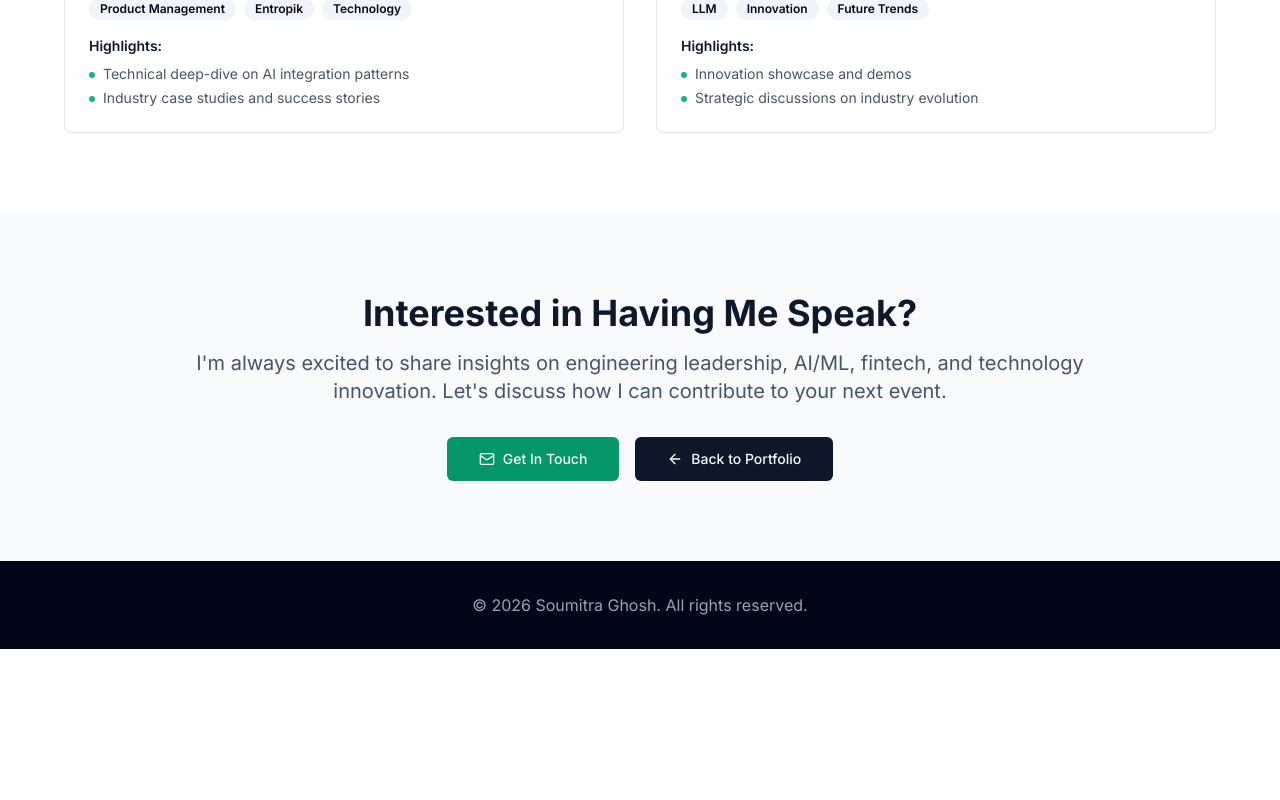
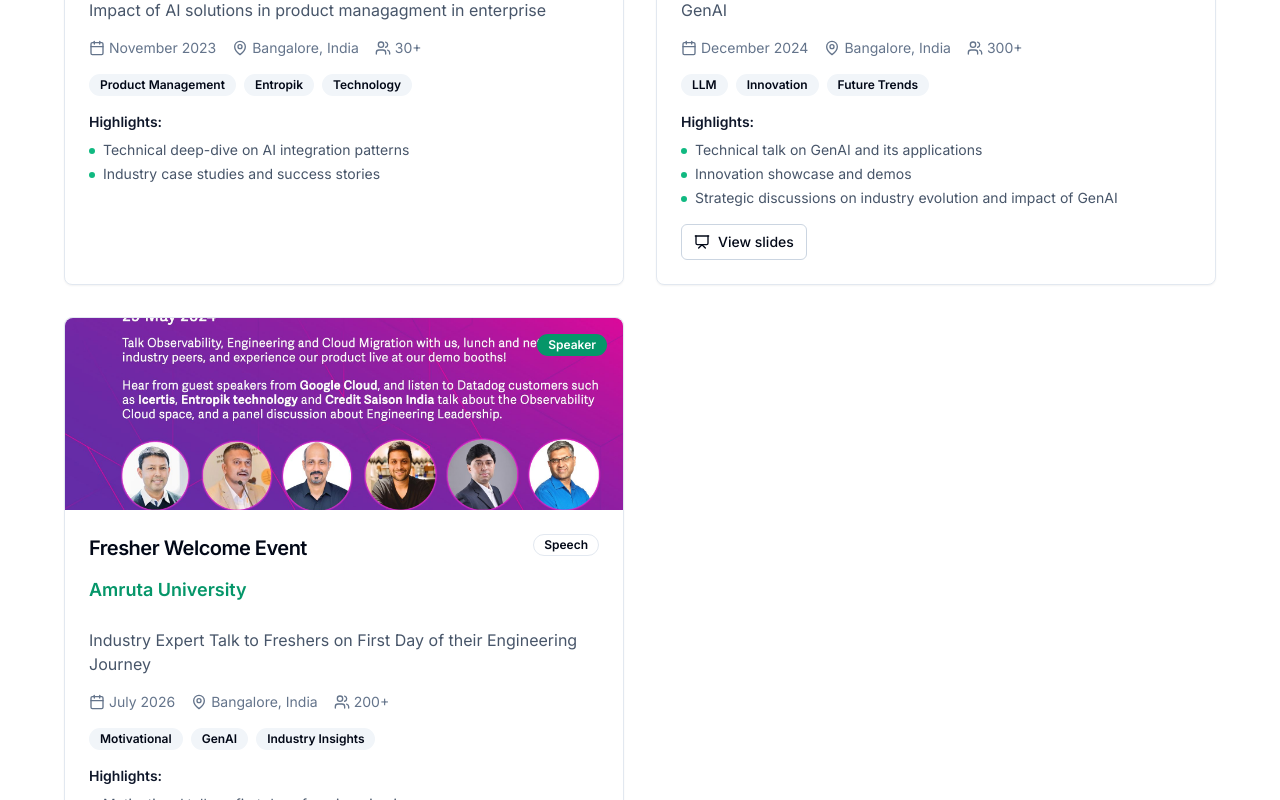
Before and after one commit to soumitra74/website, a Next.js app: page /events in a window 1280 px wide. Shown: the part 1580-2380 px from the top of the page. Before the commit the page ends 2229 px from the top, so only its background shows below. Built offline with nearby package versions, Linux system fonts and the light colour scheme; no server answers.

Commit message:
Added embed view for slides

```diff
--- a/data/content.json
+++ b/data/content.json
@@ -549,9 +549,11 @@
           "/images/events/ProductTank2004-banner.jpg"
         ],
         "tags": ["Product Management", "Market Research", "Emotion AI"],
+        "slides": "https://drive.google.com/file/d/1Mlc4x6Gcuz8LvPcf_ANTtnNpTL3FGJwS/preview",
         "highlights": [
           "Uncovering the transformative power of user analytics on business decisions",
           "Product Prioritisation principles and frameworks",
+          "Emotion AI and its applications",
           "Community building and networking"
         ]
       },
@@ -582,7 +584,7 @@
         "date": "December 2024",
         "location": "Bangalore, India",
         "description": "GenAI",
-        "role": "Panelist",
+        "role": "Tech Talk; Panelist",
         "attendees": "300+",
         "institution": "Visionet",
         "image": "/images/events/visionet-summit.png",
@@ -590,9 +592,33 @@
           "/images/events/visionet-summit.png"
         ],
         "tags": ["LLM", "Innovation", "Future Trends"],
+        "slides": "https://drive.google.com/file/d/1rUUMXW3SrW9mwwV1fuuH7PZnwnq7nyvB/preview",
         "highlights": [
+          "Technical talk on GenAI and its applications",
           "Innovation showcase and demos",
-          "Strategic discussions on industry evolution"
+          "Strategic discussions on industry evolution and impact of GenAI"
+        ]
+      },
+      {
+        "id": 5,
+        "title": "Fresher Welcome Event",
+        "type": "Speech",
+        "date": "July 2026",
+        "location": "Bangalore, India",
+        "description": "Industry Expert Talk to Freshers on First Day of their Engineering Journey",
+        "role": "Speaker",
+        "attendees": "200+",
+        "institution": "Amruta University",
+        "image": "/images/events/datadog-live-banner.jpg",
+        "photos": [
+          "/images/events/datadog-live-banner.jpg"
+        ],
+        "tags": ["Motivational", "GenAI", "Industry Insights"],
+        "slides": "https://docs.google.com/presentation/d/1pPE-AoAnMGRFoqT-8minG2esvkUcGY231G29IIj3zS0/embed?start=false&loop=false&delayms=3000",
+        "highlights": [
+          "Motivational talk on first day of engineering journey",
+          "Industry insights and future trends",
+          "GenAI and its applications"
         ]
       }
     ]
--- a/src/app/events/page.tsx
+++ b/src/app/events/page.tsx
@@ -1,5 +1,5 @@
 import React from 'react'
-import { ArrowLeft, Calendar, MapPin, Users, ExternalLink, Mail } from 'lucide-react'
+import { ArrowLeft, Calendar, MapPin, Users, Mail } from 'lucide-react'
 import { Button } from '@/components/ui/button'
 import { Card, CardContent, CardDescription, CardHeader, CardTitle } from '@/components/ui/card'
 import { Badge } from '@/components/ui/badge'
@@ -10,6 +10,7 @@ import { getContentServer } from '@/lib/content-server'
 import { ContentData } from '@/lib/content'
 import Link from 'next/link'
 import { EventPhotoCarousel } from '@/components/event-photo-carousel'
+import { EventSlidesViewer } from '@/components/event-slides-viewer'
 import type { Metadata } from 'next'
 
 export const metadata: Metadata = {
@@ -124,6 +125,10 @@ export default async function EventsPage() {
                       ))}
                     </ul>
                   </div>
+
+                  {event.slides && (
+                    <EventSlidesViewer url={event.slides} title={event.title} />
+                  )}
                 </CardContent>
               </Card>
             ))}
--- /dev/null
+++ b/src/components/event-slides-viewer.tsx
@@ -0,0 +1,105 @@
+'use client'
+
+import React from 'react'
+import { ExternalLink, Presentation, X } from 'lucide-react'
+import { Button } from '@/components/ui/button'
+import { getSlidesEmbedUrl, getSlidesOpenUrl } from '@/lib/slides'
+
+interface EventSlidesViewerProps {
+  url: string
+  title: string
+}
+
+export function EventSlidesViewer({ url, title }: EventSlidesViewerProps) {
+  const [isOpen, setIsOpen] = React.useState(false)
+  const embedUrl = getSlidesEmbedUrl(url)
+  const openUrl = getSlidesOpenUrl(url)
+
+  React.useEffect(() => {
+    if (!isOpen) return
+
+    const previousOverflow = document.body.style.overflow
+    document.body.style.overflow = 'hidden'
+
+    const handleKeyDown = (event: KeyboardEvent) => {
+      if (event.key === 'Escape') {
+        setIsOpen(false)
+      }
+    }
+
+    window.addEventListener('keydown', handleKeyDown)
+
+    return () => {
+      document.body.style.overflow = previousOverflow
+      window.removeEventListener('keydown', handleKeyDown)
+    }
+  }, [isOpen])
+
+  return (
+    <>
+      <Button
+        type="button"
+        variant="outline"
+        size="sm"
+        onClick={() => setIsOpen(true)}
+        className="mt-4 border-slate-300 dark:border-slate-600 dark:text-slate-300 dark:hover:bg-slate-700 dark:bg-slate-800"
+      >
+        <Presentation className="w-4 h-4 mr-2" />
+        View slides
+      </Button>
+
+      {isOpen && (
+        <div
+          className="fixed inset-0 bg-black/90 z-[60] flex items-center justify-center p-4"
+          onClick={() => setIsOpen(false)}
+          role="dialog"
+          aria-modal="true"
+          aria-labelledby="slides-viewer-title"
+        >
+          <div
+            className="relative w-full max-w-6xl h-[85vh] flex flex-col"
+            onClick={(event) => event.stopPropagation()}
+          >
+            <div className="flex items-center justify-between gap-4 mb-3">
+              <h3
+                id="slides-viewer-title"
+                className="text-white text-lg font-semibold truncate"
+              >
+                {title}
+              </h3>
+              <div className="flex items-center gap-2 flex-shrink-0">
+                <Button
+                  asChild
+                  size="sm"
+                  variant="outline"
+                  className="border-white/30 bg-black/40 text-white hover:bg-black/70 hover:text-white"
+                >
+                  <a href={openUrl} target="_blank" rel="noopener noreferrer">
+                    <ExternalLink className="w-4 h-4 mr-2" />
+                    Open in new tab
+                  </a>
+                </Button>
+                <button
+                  type="button"
+                  onClick={() => setIsOpen(false)}
+                  className="text-white hover:text-gray-300 p-1"
+                  aria-label="Close slides"
+                >
+                  <X className="w-6 h-6" />
+                </button>
+              </div>
+            </div>
+
+            <iframe
+              src={embedUrl}
+              title={`${title} slides`}
+              className="w-full flex-1 rounded-lg bg-slate-900"
+              allow="autoplay; fullscreen"
+              allowFullScreen
+            />
+          </div>
+        </div>
+      )}
+    </>
+  )
+}
--- a/src/lib/content.ts
+++ b/src/lib/content.ts
@@ -129,6 +129,7 @@ export interface ContentData {
       image: string
       photos?: string[]
       tags: string[]
+      slides?: string
       highlights: string[]
     }>
   }
--- /dev/null
+++ b/src/lib/slides.ts
@@ -0,0 +1,45 @@
+export function getSlidesEmbedUrl(url: string): string {
+  const driveFileId = getDriveFileId(url)
+  if (driveFileId) {
+    return `https://drive.google.com/file/d/${driveFileId}/preview`
+  }
+
+  const publishedSlidesId = url.match(/docs\.google\.com\/presentation\/d\/e\/([^/]+)/)?.[1]
+  if (publishedSlidesId) {
+    return `https://docs.google.com/presentation/d/e/${publishedSlidesId}/embed?start=false&loop=false&delayms=3000`
+  }
+
+  const slidesId = url.match(/docs\.google\.com\/presentation\/d\/([^/]+)/)?.[1]
+  if (slidesId) {
+    return `https://docs.google.com/presentation/d/${slidesId}/embed?start=false&loop=false&delayms=3000`
+  }
+
+  return url
+}
+
+export function getSlidesOpenUrl(url: string): string {
+  const driveFileId = getDriveFileId(url)
+  if (driveFileId) {
+    return `https://drive.google.com/file/d/${driveFileId}/view`
+  }
+
+  const publishedSlidesId = url.match(/docs\.google\.com\/presentation\/d\/e\/([^/]+)/)?.[1]
+  if (publishedSlidesId) {
+    return `https://docs.google.com/presentation/d/e/${publishedSlidesId}/pub`
+  }
+
+  const slidesId = url.match(/docs\.google\.com\/presentation\/d\/([^/]+)/)?.[1]
+  if (slidesId) {
+    return `https://docs.google.com/presentation/d/${slidesId}/present`
+  }
+
+  return url
+}
+
+function getDriveFileId(url: string): string | undefined {
+  return (
+    url.match(/drive\.google\.com\/file\/d\/([^/]+)/)?.[1] ||
+    url.match(/drive\.google\.com\/open\?id=([^&]+)/)?.[1] ||
+    url.match(/drive\.google\.com\/uc\?[^#]*id=([^&]+)/)?.[1]
+  )
+}
```
